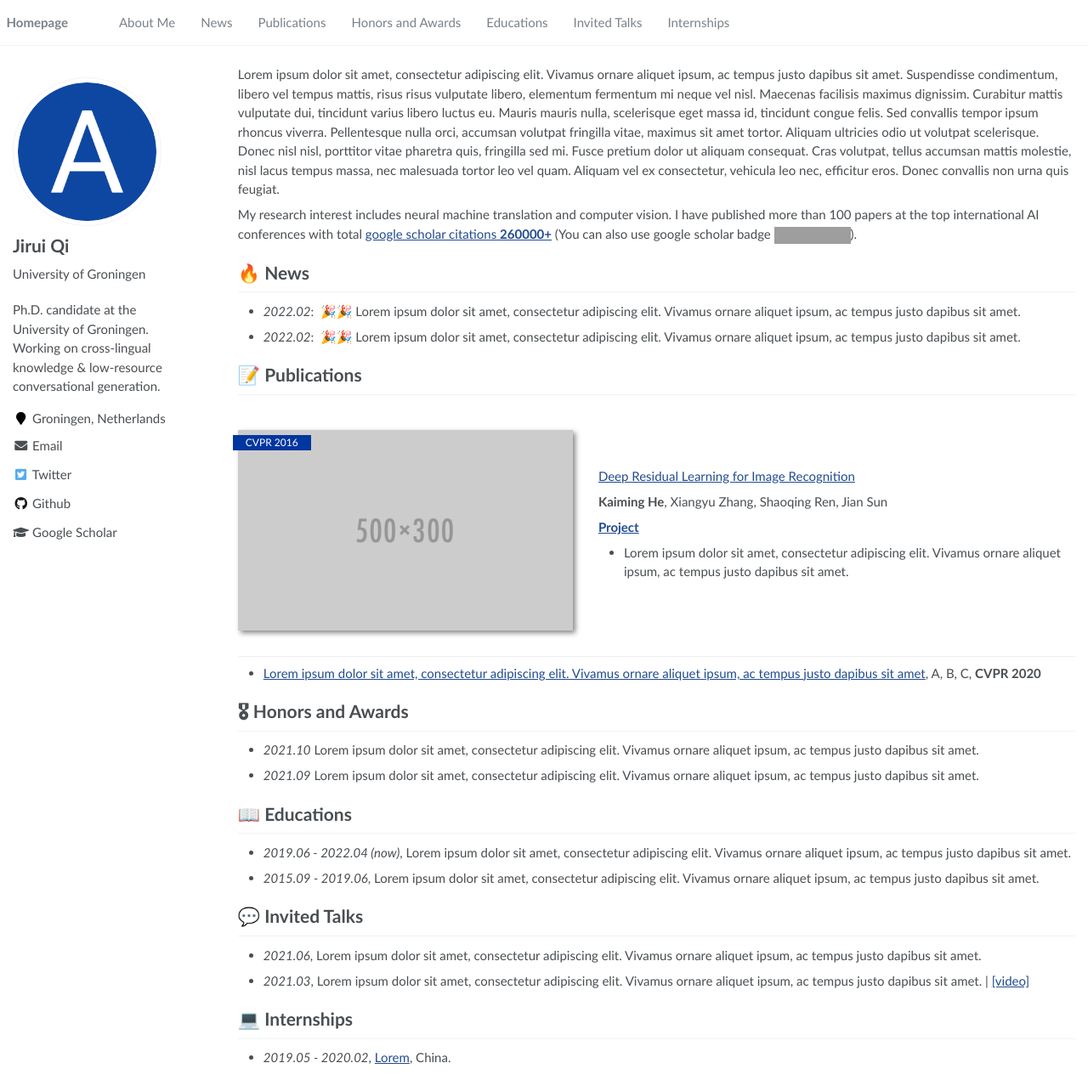
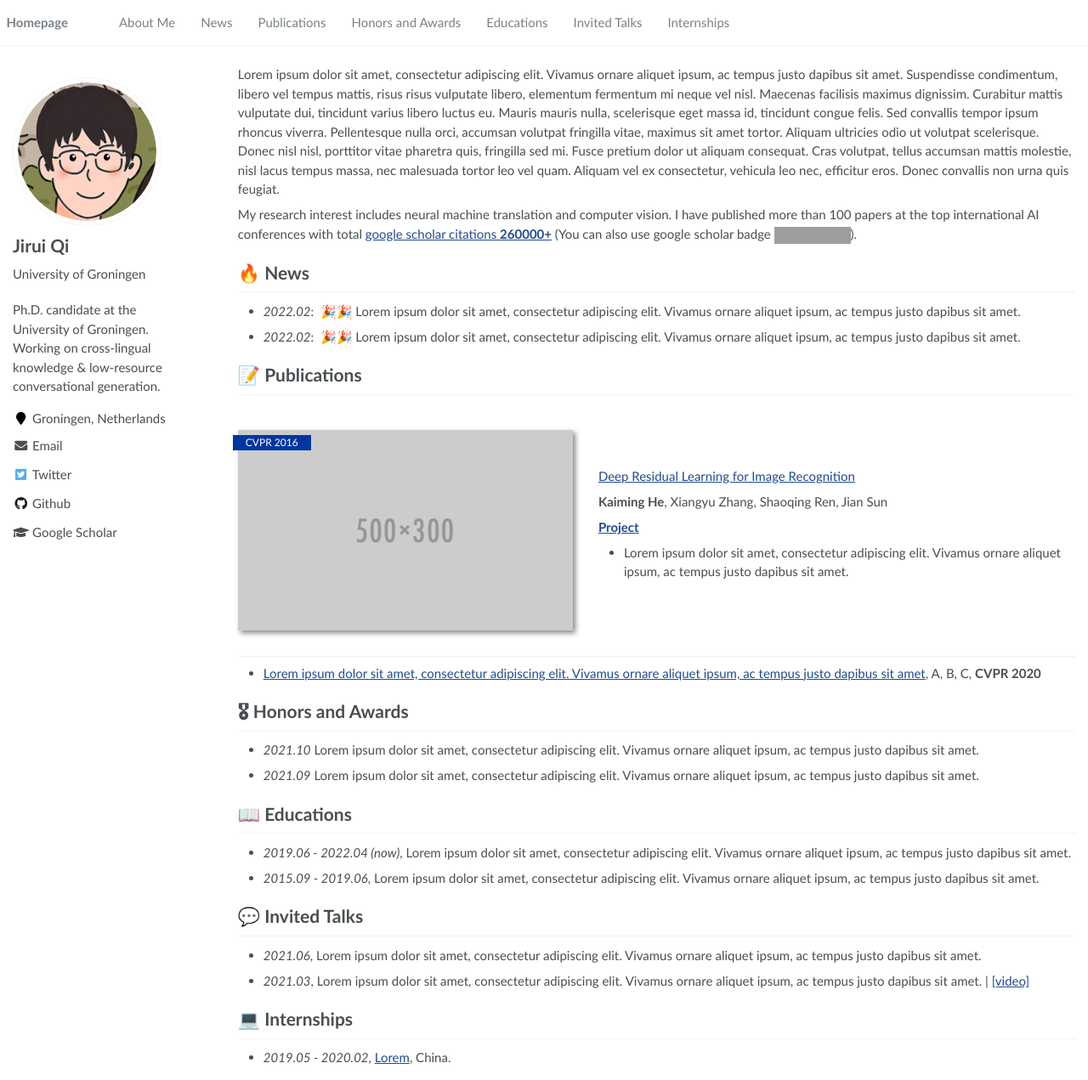
Before and after one commit to RayeRen/acad-homepage.github.io, a Jekyll site: the page built from _pages/about.md, in a window 1280 px wide and 1271 px high. Shown: the whole window at 85% size. Built offline with Jekyll 4.4.1, drawn with Linux system fonts in a browser that asks for light colours; grey boxes are pictures that could not be loaded.

Commit message:
Update _config.yml

```diff
--- a/_config.yml
+++ b/_config.yml
@@ -22,7 +22,7 @@ baidu_site_verification  :  # get baidu_site_verification from https://ziyuan.ba
 # Site Author
 author:
   name             : "Jirui Qi"
-  avatar           : "images/android-chrome-512x512.png"
+  avatar           : "images/android-chrome-192x192.png"
   bio              : "University of Groningen"
   location         : "Groningen, Netherlands"
   employer         :
```
